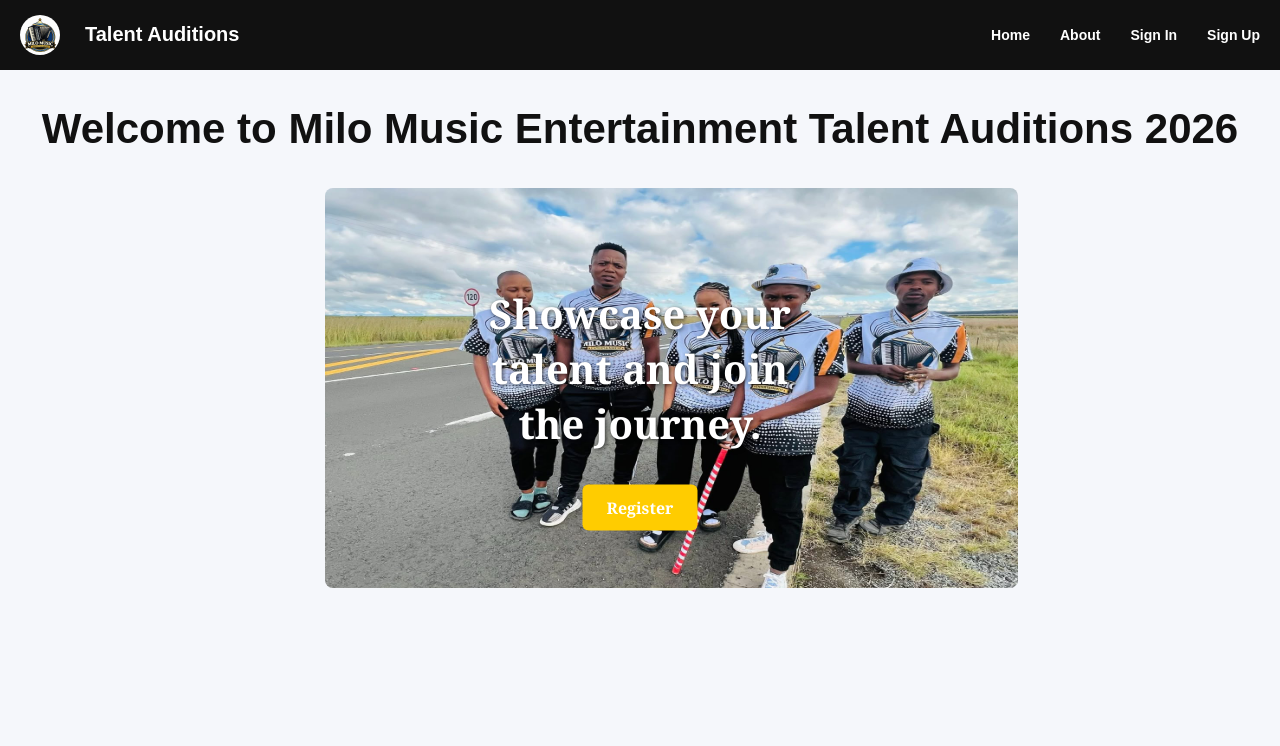
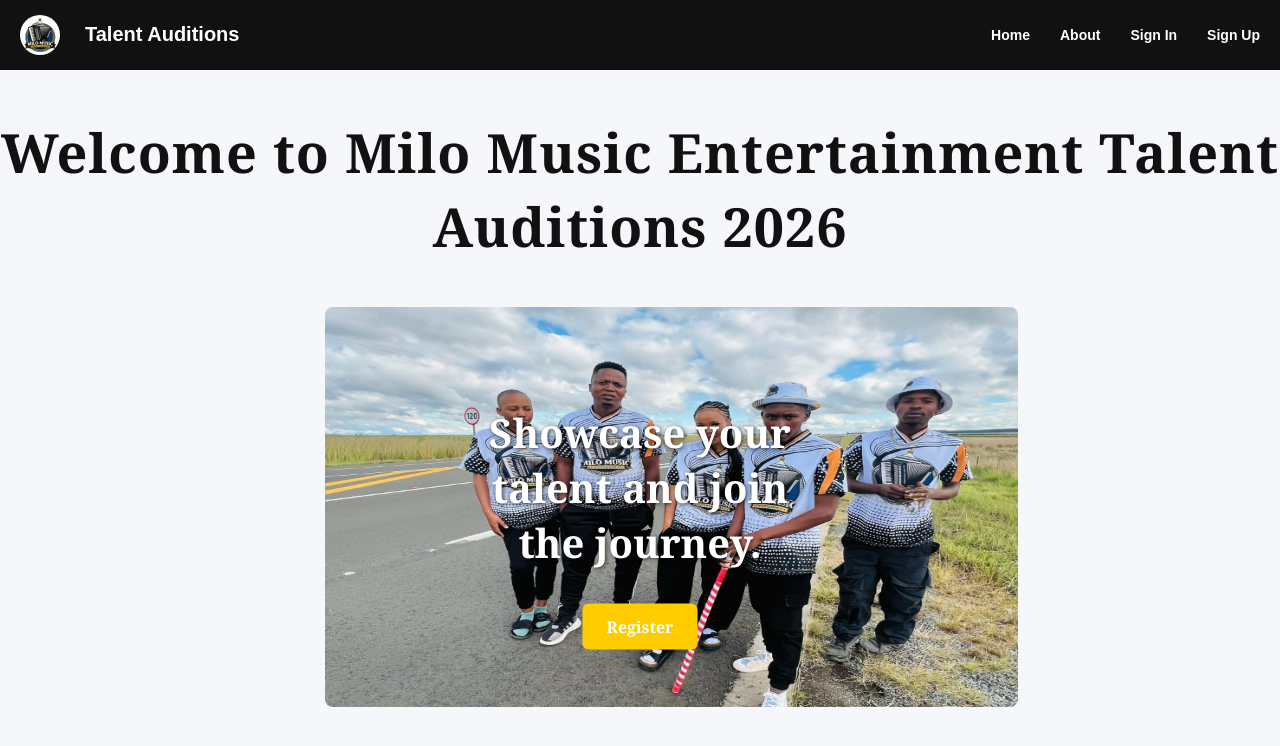
Before and after one commit to rethabile2333/milo_music_entertainment_talent_auditons_2026, a React (Create React App) app in the folder frontend/: page / in a window 1280 px wide. Shown: the top 746 px of the page. Built offline with nearby package versions, Linux system fonts and the light colour scheme.

Commit message:
Update HomePage.css

```diff
--- a/frontend/src/components/HomePage.css
+++ b/frontend/src/components/HomePage.css
@@ -39,13 +39,14 @@
   text-decoration: underline;
 }
 
-/* Welcome message above the picture */
 .welcome-text {
   text-align: center;
   margin: 30px 0 10px;
-  font-size: 28px;
-  font-weight: bold;
+  font-size: 36px;
+  font-family: "Playfair Display", Georgia, serif;
+  font-weight: 700;
   color: #111;
+  letter-spacing: 1px;
 }
 
 /* Banner with small centered picture */
```
